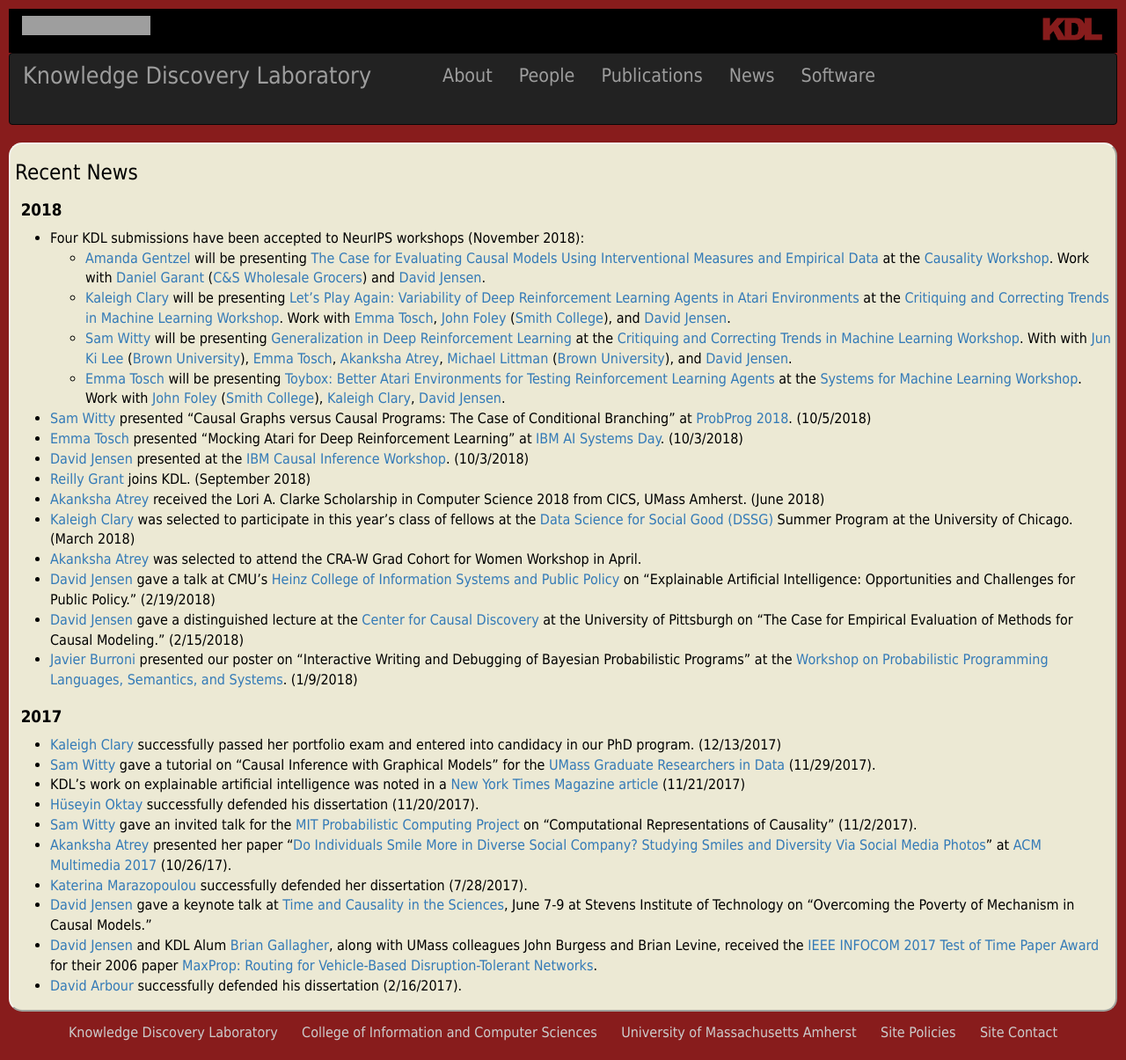
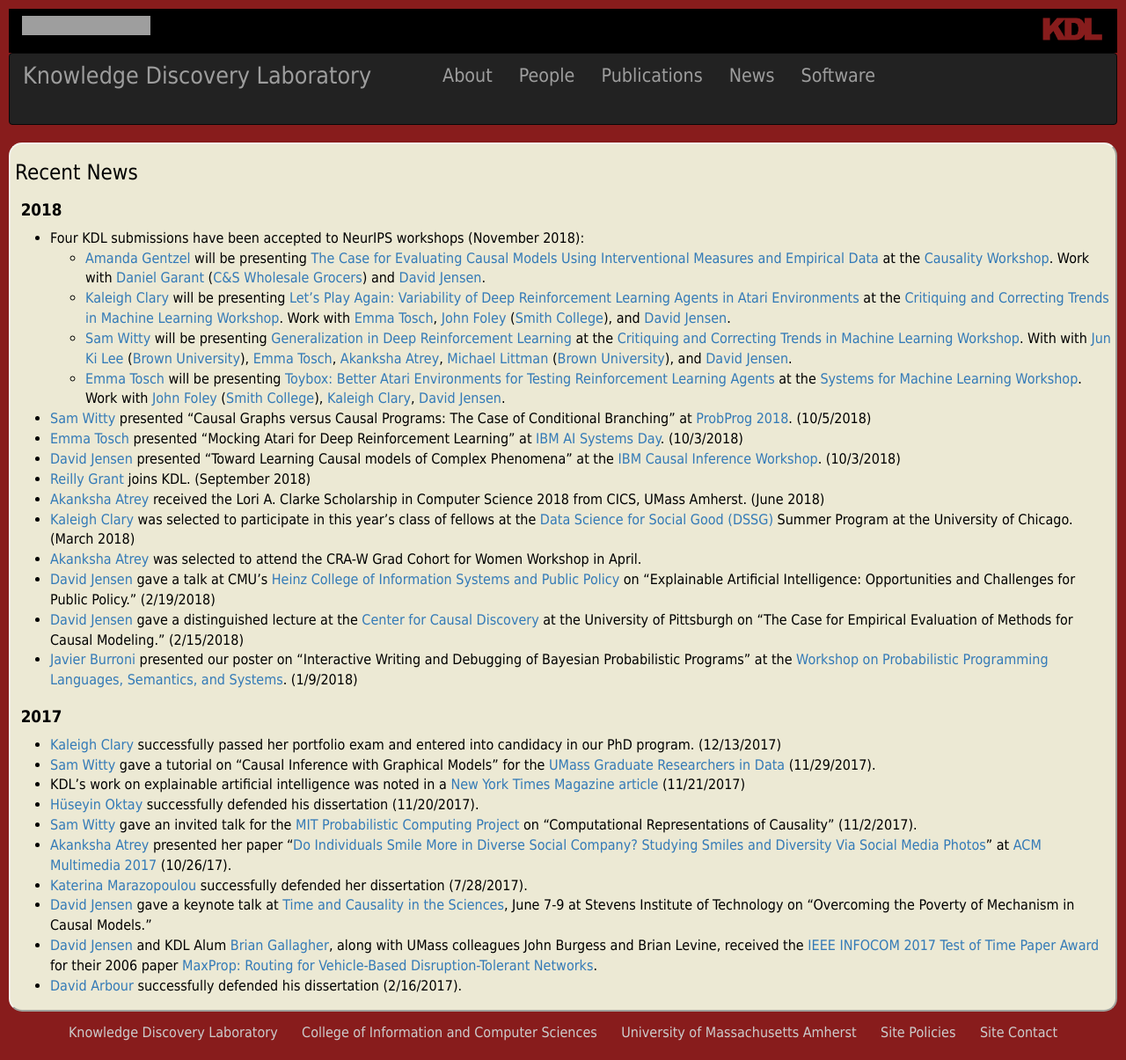
Before and after one commit to KDL-umass/kdl-umass.github.io, a Jekyll site: the page built from recent_news.md, in a window 1280 px wide. Shown: the whole page at 88% size. Built offline with Jekyll 4.4.1, drawn with Linux system fonts in a browser that asks for light colours; nearby versions of some CDN libraries; comment, search, counter and statistics services are not loaded; our own code applies the rules of GitHub Pages for plain Markdown files; grey boxes are pictures that could not be loaded.

Commit message:
updated davids talk

```diff
--- a/recent_news.md
+++ b/recent_news.md
@@ -11,7 +11,7 @@ layout: page
   - [Emma Tosch](http://cs.umass.edu/~etosch) will be presenting [Toybox: Better Atari Environments for Testing Reinforcement Learning Agents]() at the [Systems for Machine Learning Workshop](http://learningsys.org/nips18/index.html). Work with [John Foley](http://jjfoley.me) ([Smith College](http://smith.edu)), [Kaleigh Clary](http://cs.umass.edu/~kclary), [David Jensen](http://cs.umass.edu/~jensen).
 - [Sam Witty](http://cs.umass.edu/~switty) presented "Causal Graphs versus Causal Programs: The Case of Conditional Branching" at [ProbProg 2018](https://probprog.cc). (10/5/2018)
 - [Emma Tosch](http://cs.umass.edu/~etosch) presented "Mocking Atari for Deep Reinforcement Learning" at [IBM AI Systems Day](https://researcher.watson.ibm.com/researcher/view_group.php?id=9595). (10/3/2018)
-- [David Jensen](http://cs.umass.edu/~jensen) presented at the [IBM Causal Inference Workshop](https://researcher.watson.ibm.com/researcher/view_group.php?id=9676). (10/3/2018)
+- [David Jensen](http://cs.umass.edu/~jensen) presented "Toward Learning Causal models of Complex Phenomena" at the [IBM Causal Inference Workshop](https://researcher.watson.ibm.com/researcher/view_group.php?id=9676). (10/3/2018)
 - [Reilly Grant](http://cs.umass.edu/~rngrant) joins KDL. (September 2018)
 - [Akanksha Atrey](http://cs.umass.edu/~aatrey) received the Lori A. Clarke Scholarship in Computer Science 2018 from CICS, UMass Amherst. (June 2018)
 - [Kaleigh Clary](http://cs.umass.edu/~kclary) was selected to participate in this year's class of fellows at the [Data Science for Social Good (DSSG)](https://dssg.uchicago.edu) Summer Program at the University of Chicago. (March 2018)
```
